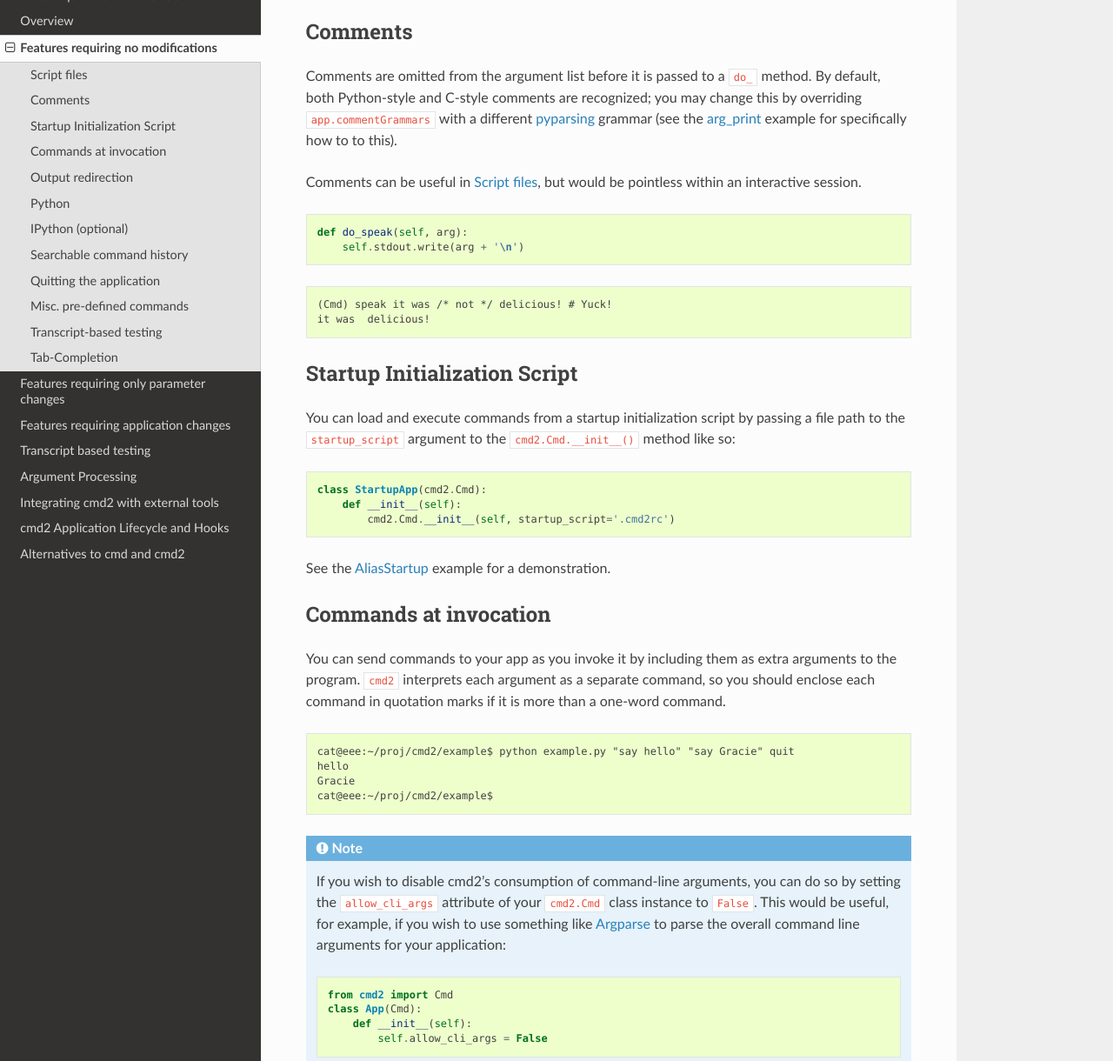
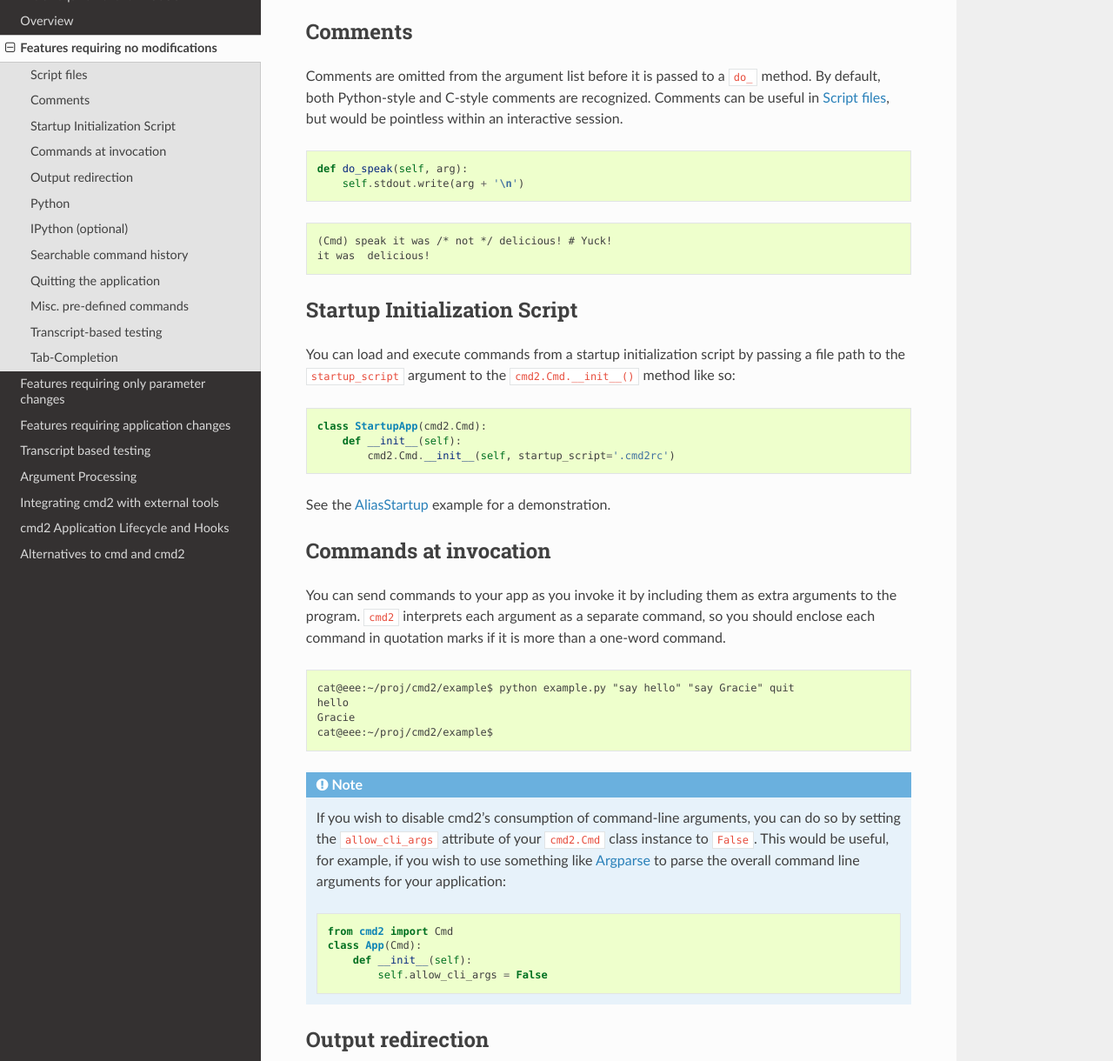
Before and after one commit to python-cmd2/cmd2, a Sphinx documentation site: the page built from docs/freefeatures.rst, in a window 1280 px wide and 1400 px high, scrolled down 633 px, cut to the strip 180-1400 px from the top of the window. Shown: the whole strip at 87% size. Built offline with Sphinx 7.4.7 and the Read the Docs theme 2.0.0, drawn with Linux system fonts in a browser that asks for light colours; some of the changed text lies outside the part shown.

Commit message:
Clean up documentation references to pyparsing

```diff
--- a/docs/freefeatures.rst
+++ b/docs/freefeatures.rst
@@ -32,11 +32,7 @@
 Comments are omitted from the argument list
 before it is passed to a ``do_`` method.  By
 default, both Python-style and C-style comments
-are recognized; you may change this by overriding
-``app.commentGrammars`` with a different pyparsing_
-grammar (see the arg_print_ example for specifically how to to this).
-
-Comments can be useful in :ref:`scripts`, but would
+are recognized. Comments can be useful in :ref:`scripts`, but would
 be pointless within an interactive session.
 
 ::
@@ -49,7 +45,6 @@
   (Cmd) speak it was /* not */ delicious! # Yuck!
   it was  delicious!
 
-.. _pyparsing: http://pyparsing.wikispaces.com/
 .. _arg_print: https://github.com/python-cmd2/cmd2/blob/master/examples/arg_print.py
 
 Startup Initialization Script
```
Also changed, not shown: other parts of docs/freefeatures.rst (+1 -0 lines), docs/unfreefeatures.rst (+10 -38 lines), 1 other file.
